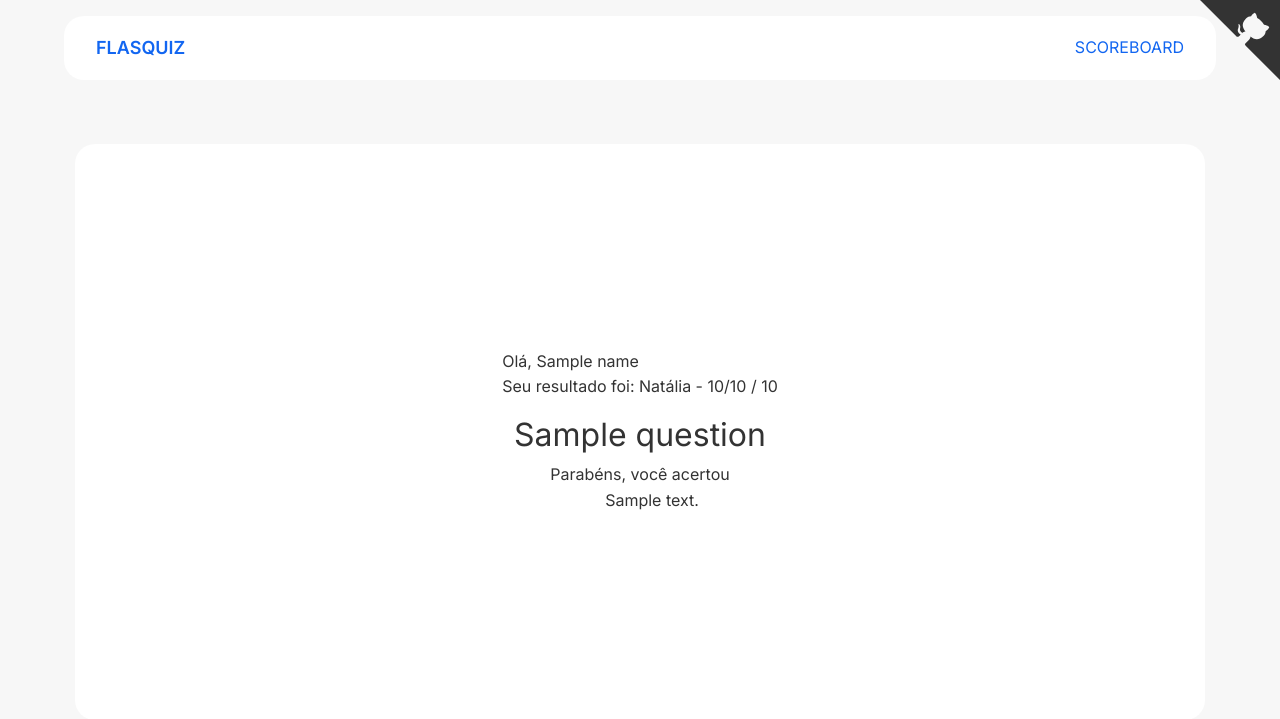
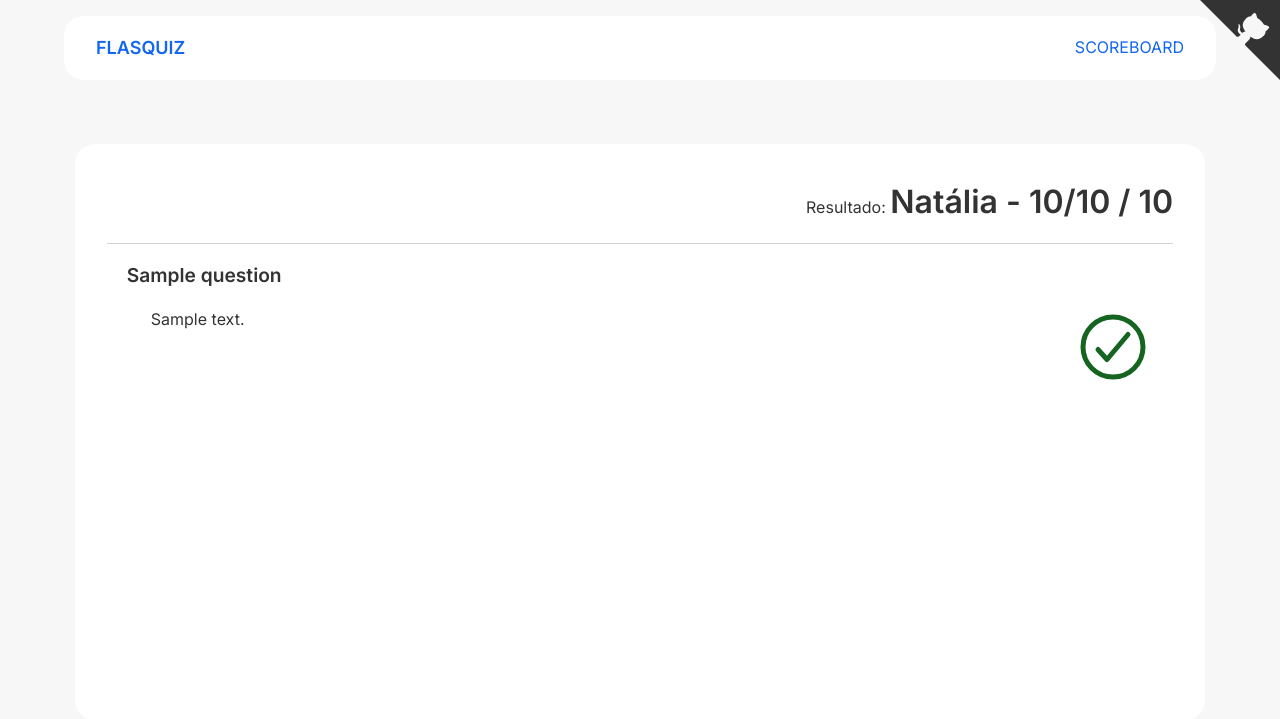
Before and after one commit to nataliafonseca/flask-flasquiz, a Flask app: template app/templates/result.html in a window 1280 px wide. Shown: the top 719 px of the page. Run offline with Flask 2, Linux system fonts and the light colour scheme; data comes from the database, SQL or seed files in the repository; both versions use the stored data as it was after the commit; the template is opened without the code that fills it: values that come from a table or form of the project are taken from there, most other values are stand-ins (such as "Sample title", 1, 10 or a date in 2020); some libraries are stand-ins or nearby versions.

Commit message:
conclusão

```diff
--- a/app/static/css/global.css
+++ b/app/static/css/global.css
@@ -49,6 +49,7 @@ a.btn {
   padding-top: 4rem;
   min-height: 80vh;
   min-width: 100%;
+  margin-bottom: 20px;
 }
 
 .content {
@@ -62,19 +63,45 @@ a.btn {
   width: 90%;
 }
 
-.icon {
-  fill: #333333;
-  height: 30px;
-  width: 30px;
-  margin-left: 0.5rem;
-}
-
 .logo {
   font-weight: bold;
   font-size: large;
 }
 
-.content {
-  align-items: center;
-  justify-content: center;
+.question {
+  border-top: 1px solid lightgray;
+  padding: 20px;
 }
+
+.question h2 {
+  font-size: 1.2rem;
+  font-weight: bold;
+  margin-bottom: 20px;
+}
+
+.correct-answer {
+  color: #156420;
+  font-weight: bold;
+}
+
+.result-icon {
+  height: 5rem;
+  margin: 0;
+}
+
+.success-icon {
+  color: #156420;
+}
+
+.error-icon {
+  color: #a71414;
+}
+
+.result {
+  margin-left: auto;
+}
+
+.result-score {
+  font-weight: bold;
+  font-size: 2rem;
+}
--- a/app/templates/base.html
+++ b/app/templates/base.html
@@ -16,7 +16,6 @@
 
   <link rel="stylesheet" href="../static/css/global.css">
 
-  {% block stylesheet %} {% endblock %}
   <title>Flasquiz</title>
 </head>
 
--- a/app/templates/index.html
+++ b/app/templates/index.html
@@ -11,11 +11,12 @@
 
       {% for question in quiz %}
       {% set outer_loop = loop %}
+      <div class="question">
 
         <h2>{{question.question}}</h2>
 
         {% for value in question.get("all_answers") %}
-      <div class="form-check">
+        <div class="form-check mb-1">
           <input class="form-check-input" type="radio" name="question-{{ outer_loop.index }}"
             id="q-{{ outer_loop.index }}-opt-{{ loop.index }}" value="{{ value }}" required>
           <label class="form-check-label" for="q-{{ outer_loop.index }}-opt-{{ loop.index }}">
@@ -23,10 +24,13 @@
           </label>
         </div>
         {% endfor %}
+      </div>
 
       {% endfor %}
 
+      <div class="d-grid gap-2 mt-4">
         <button class="btn btn-primary" type="submit">Enviar</button>
+      </div>
     </form>
   </div>
 </div>
--- a/app/templates/result.html
+++ b/app/templates/result.html
@@ -4,28 +4,54 @@
 <div class="container">
   <div class="content">
 
-    <div class="mb-3">
-      Olá, {{ name }} <br>
-      Seu resultado foi: {{score}} / 10
-    </div>
+    <p class="result mb-3">
+      Resultado:
+      <span class="result-score">
+        {{score}} / 10
+      </span>
+    </p>
 
     {% for question in quiz %}
     {% set outer_loop = loop %}
+    <div class="question">
 
-    <h2>{{question.question}}</h2>
-    {% if score_list[outer_loop.index - 1] %}
-    <span>Parabéns, você acertou</span>
-    {% else %}
-    <span>Que pena, você errou</span>
-    {% endif %}
+      <h2>{{question.question}}</h2>
 
-    {% for value in question.get("all_answers") %}
-    <div class="form-check">
-      <span>
-        {{ value }}
-      </span>
+
+      <div class="d-flex justify-content-between">
+        <div>
+          {% for value in question.get("all_answers") %}
+          <div class="form-check mb-1">
+            {% if value == question.get("correct_answer") %}
+            <span class="correct-answer"> {{ value }} </span>
+            {% else %}
+            <span> {{ value }} </span>
+            {% endif %}
+          </div>
+          {% endfor %}
+        </div>
+        {% if score_list[outer_loop.index - 1] %}
+        <svg xmlns="http://www.w3.org/2000/svg" class="result-icon success-icon ionicon" viewBox="0 0 512 512">
+          <title>Checkmark Circle</title>
+          <path d="M448 256c0-106-86-192-192-192S64 150 64 256s86 192 192 192 192-86 192-192z" fill="none"
+            stroke="currentColor" stroke-miterlimit="10" stroke-width="32" />
+          <path fill="none" stroke="currentColor" stroke-linecap="round" stroke-linejoin="round" stroke-width="32"
+            d="M352 176L217.6 336 160 272" />
+        </svg>
+        {% else %}
+        <svg xmlns="http://www.w3.org/2000/svg" class="result-icon error-icon ionicon" viewBox="0 0 512 512">
+          <title>Close Circle</title>
+          <path d="M448 256c0-106-86-192-192-192S64 150 64 256s86 192 192 192 192-86 192-192z" fill="none"
+            stroke="currentColor" stroke-miterlimit="10" stroke-width="32" />
+          <path fill="none" stroke="currentColor" stroke-linecap="round" stroke-linejoin="round" stroke-width="32"
+            d="M320 320L192 192M192 320l128-128" />
+        </svg>
+        {% endif %}
+      </div>
+
+
+
     </div>
-    {% endfor %}
 
     {% endfor %}
   </div>
```
Also changed, not shown: app/storage.db. Lines whose indentation alone changed are shown as unchanged.
